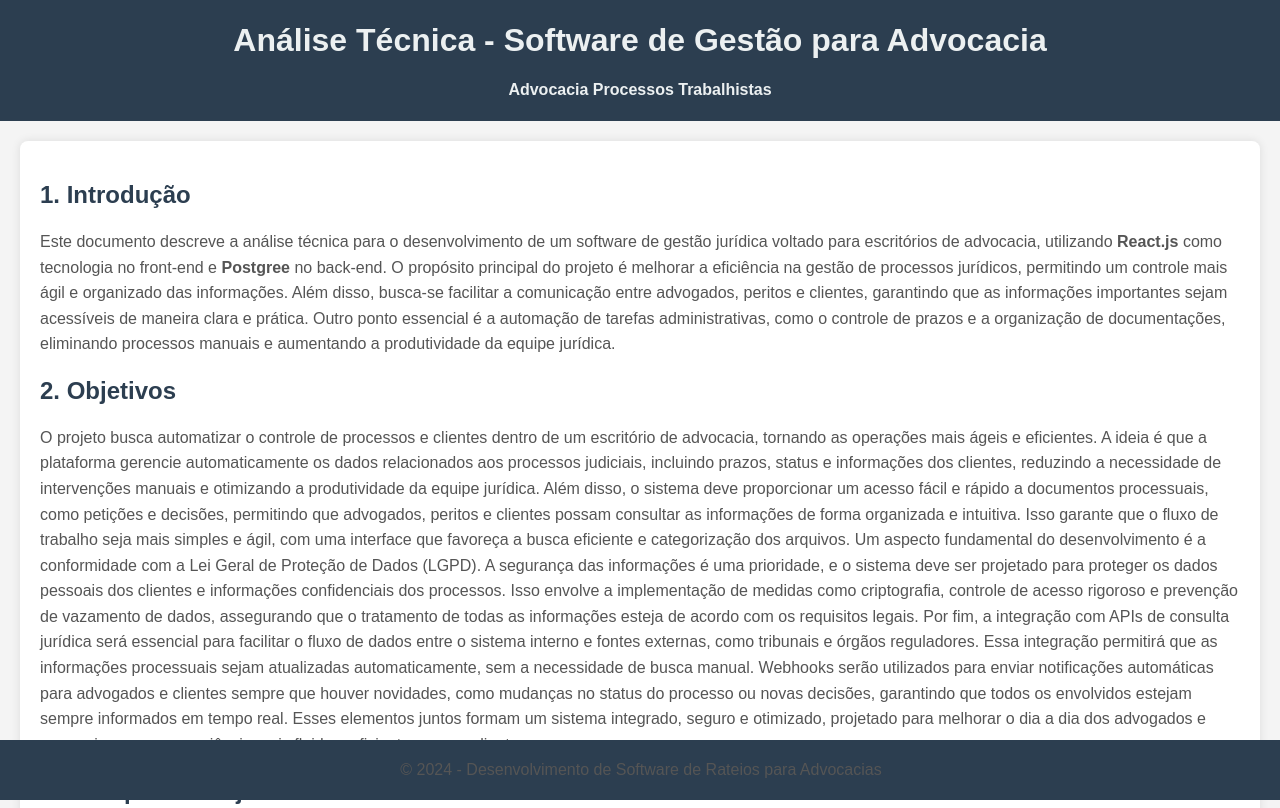
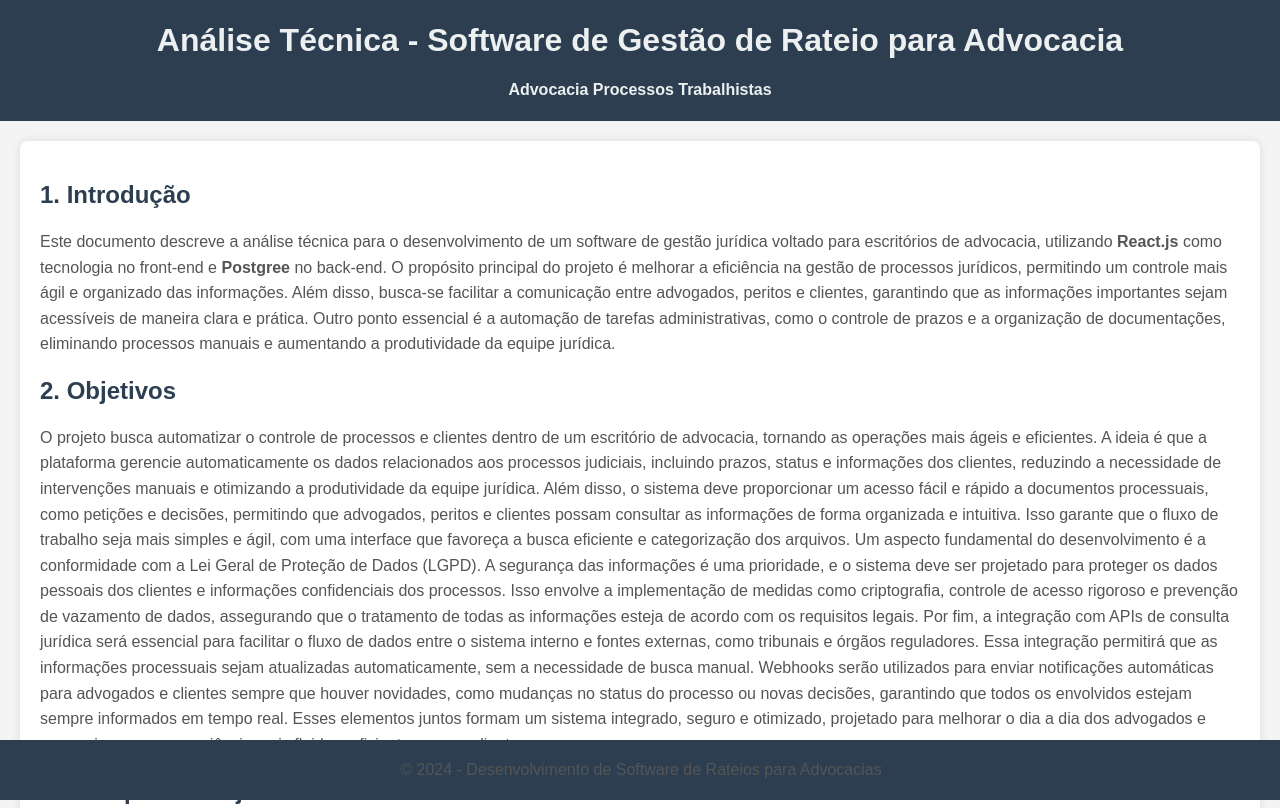
Before and after one commit to Cruz-Misael/Technical-Analysis-Fair-Apportionment, a plain HTML site: page index.html in a window 1280 px wide. Shown: the top 808 px of the page. Drawn offline with Linux system fonts and the light colour scheme.

Commit message:
atualização título e cabeçalho

```diff
--- a/index.html
+++ b/index.html
@@ -5,7 +5,7 @@
     <meta charset="UTF-8">
     <meta name="viewport" content="width=device-width, initial-scale=1.0">
     <title>
-        Análise Técnica - Software de Gestão para Advocacia
+        Análise Técnica - Software de Gestão de Rateio para Advocacia
     </title>
 
     <link rel="icon" type="image/png" href="Logo.png">
@@ -97,7 +97,7 @@
 <body>
 
     <header>
-        <h1>Análise Técnica - Software de Gestão para Advocacia</h1>
+        <h1>Análise Técnica - Software de Gestão de Rateio para Advocacia</h1>
         <h4>Advocacia Processos Trabalhistas</h4>
     </header>
 
```
